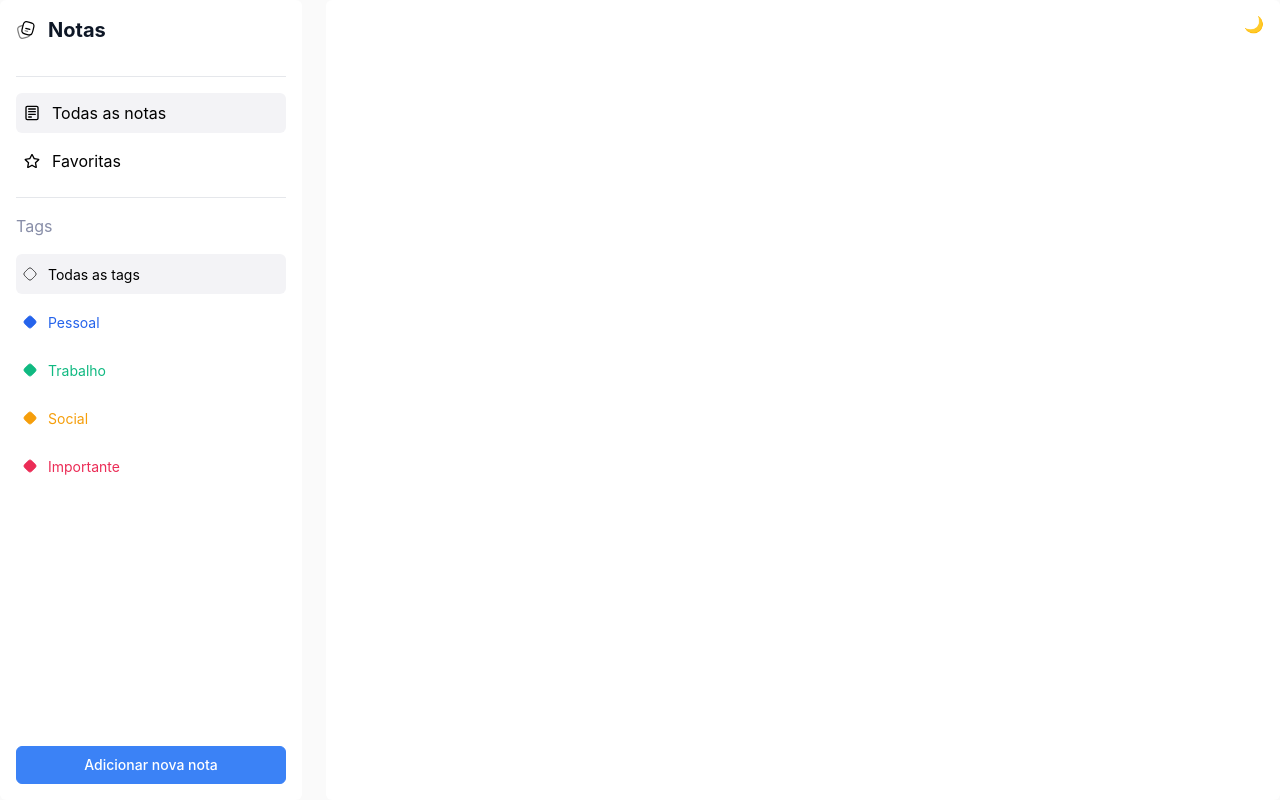
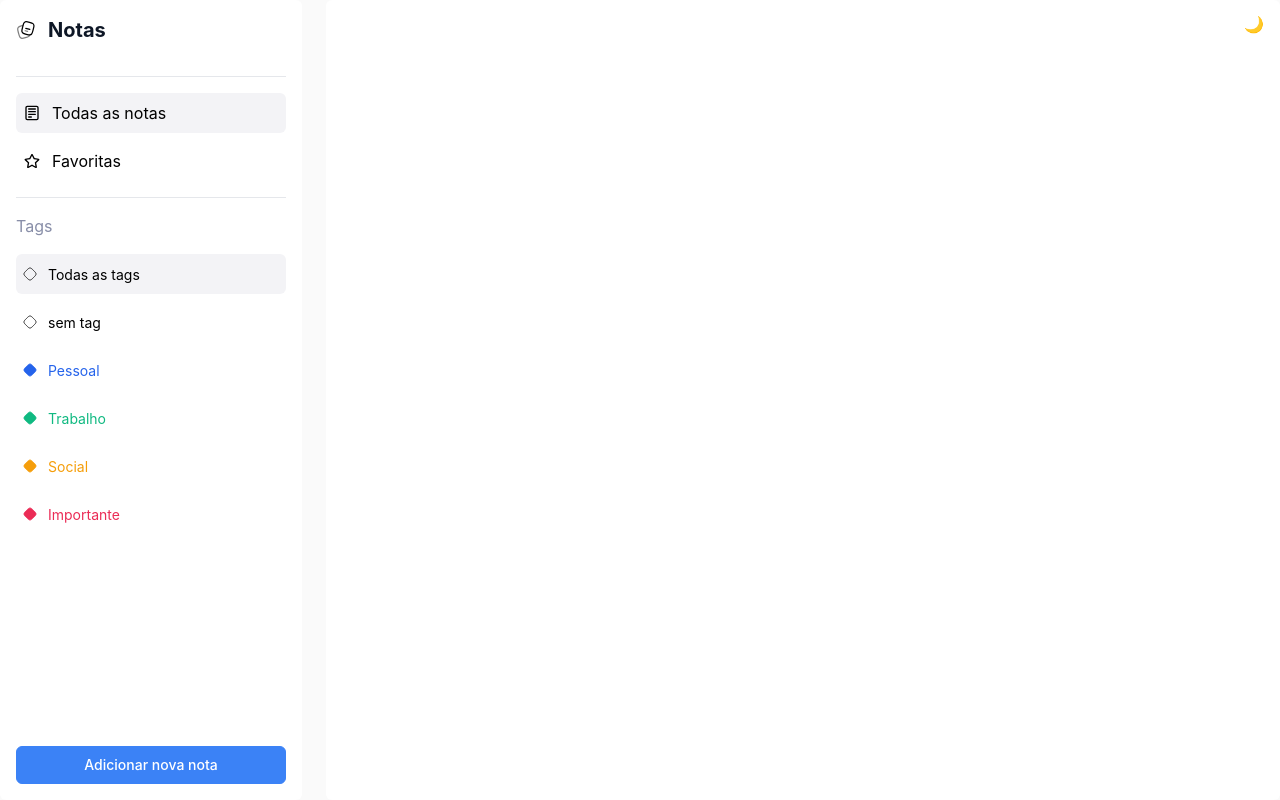
Before and after one commit to Jonatank28/Pessoal-Projeto-Notes, a Next.js app: page /notes in a window 1280 px wide. Built offline with nearby package versions, Linux system fonts and the light colour scheme.

Commit message:
filtro de notas adicionado

```diff
--- a/src/contexts/notesContext.jsx
+++ b/src/contexts/notesContext.jsx
@@ -14,18 +14,22 @@ const NotesProvider = ({ children }) => {
         },
         {
             id: 1,
+            title: 'sem tag',
+        },
+        {
+            id: 2,
             title: 'Pessoal',
         },
         {
-            id: 2,
+            id: 3,
             title: 'Trabalho',
         },
         {
-            id: 3,
+            id: 4,
             title: 'Social',
         },
         {
-            id: 4,
+            id: 5,
             title: 'Importante',
         },
     ]
@@ -46,7 +50,14 @@ const NotesProvider = ({ children }) => {
     ]
 
     return (
-        <NotesContext.Provider value={{ notes, setNotes, dataTags, dataLinks }}>
+        <NotesContext.Provider
+            value={{
+                notes,
+                setNotes,
+                dataTags,
+                dataLinks,
+            }}
+        >
             {children}
         </NotesContext.Provider>
     )
--- a/src/pages/notes/index.jsx
+++ b/src/pages/notes/index.jsx
@@ -13,6 +13,7 @@ const Notes = () => {
     const [isOpen, setIsOpen] = useState(false)
     // Pega os dados do contexto
     const { notes, setNotes, dataTags, dataLinks } = useContext(NotesContext)
+    const [notesSelected, setNotesSelected] = useState([])
     // Seta que o link selecionado por padrão é o primeiro do array
     const [selectedLinks, setSelectedLinks] = useState(
         dataLinks.findIndex((link) => link.id === 1)
@@ -25,12 +26,51 @@ const Notes = () => {
     const [hoverTags, setHoverTags] = useState(-1)
     // Função para mudar o link selecionado
     const handleLinkClick = (index) => {
+        if (index === 1) {
+            const favoritas = notes.filter((note) => note.favorite === true)
+            setNotes(favoritas)
+        } else {
+            const storedNotes = JSON.parse(localStorage.getItem('notes'))
+            if (storedNotes) {
+                setNotes(storedNotes)
+            }
+        }
         setSelectedLinks(index)
     }
 
     // Função para mudar a tag selecionada
     const handleTagClick = (index) => {
+        //  Mostrara as notas de acordo com a tag selecionada
+        if (index === 0) {
+            const storedNotes = JSON.parse(localStorage.getItem('notes'))
+            setNotes(storedNotes)
+        } else if (index === 1) {
+            const storedNotes = JSON.parse(localStorage.getItem('notes'))
+            const semTag = storedNotes.filter((note) => note.tag === 'sem tag')
+            setNotes(semTag)
+        } else if (index === 2) {
+            const storedNotes = JSON.parse(localStorage.getItem('notes'))
+            const pessoal = storedNotes.filter((note) => note.tag === 'pessoal')
+            setNotes(pessoal)
+        } else if (index === 3) {
+            const storedNotes = JSON.parse(localStorage.getItem('notes'))
+            const trabalho = storedNotes.filter(
+                (note) => note.tag === 'trabalho'
+            )
+            setNotes(trabalho)
+        } else if (index === 4) {
+            const storedNotes = JSON.parse(localStorage.getItem('notes'))
+            const social = storedNotes.filter((note) => note.tag === 'social')
+            setNotes(social)
+        } else if (index === 5) {
+            const storedNotes = JSON.parse(localStorage.getItem('notes'))
+            const importante = storedNotes.filter(
+                (note) => note.tag === 'important'
+            )
+            setNotes(importante)
+        }
         setSelectedTags(index)
+        console.log(notes)
     }
 
     // Abrir modal
```
